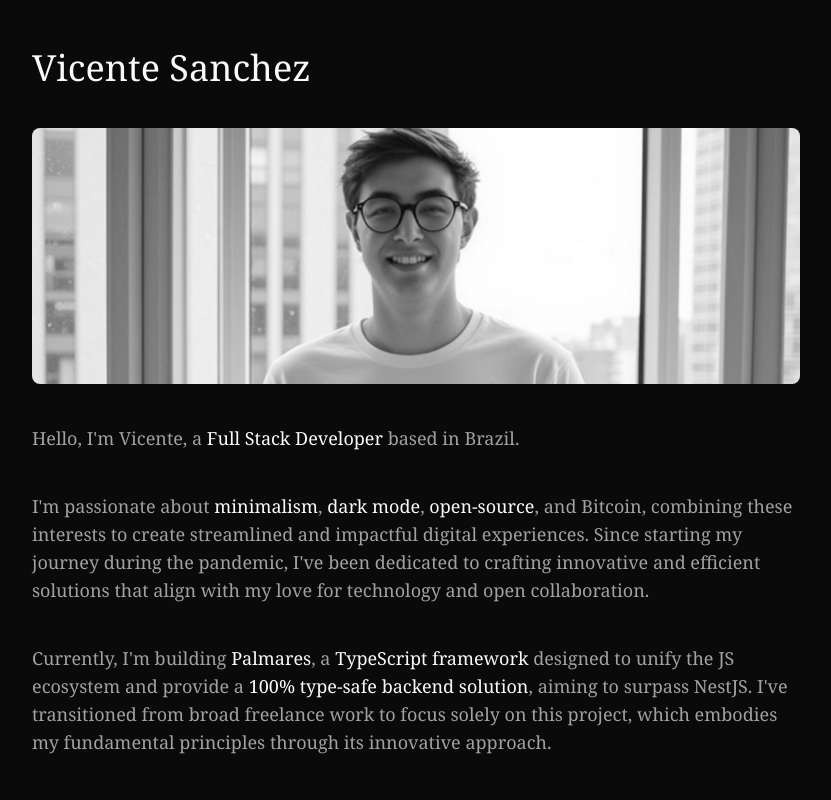
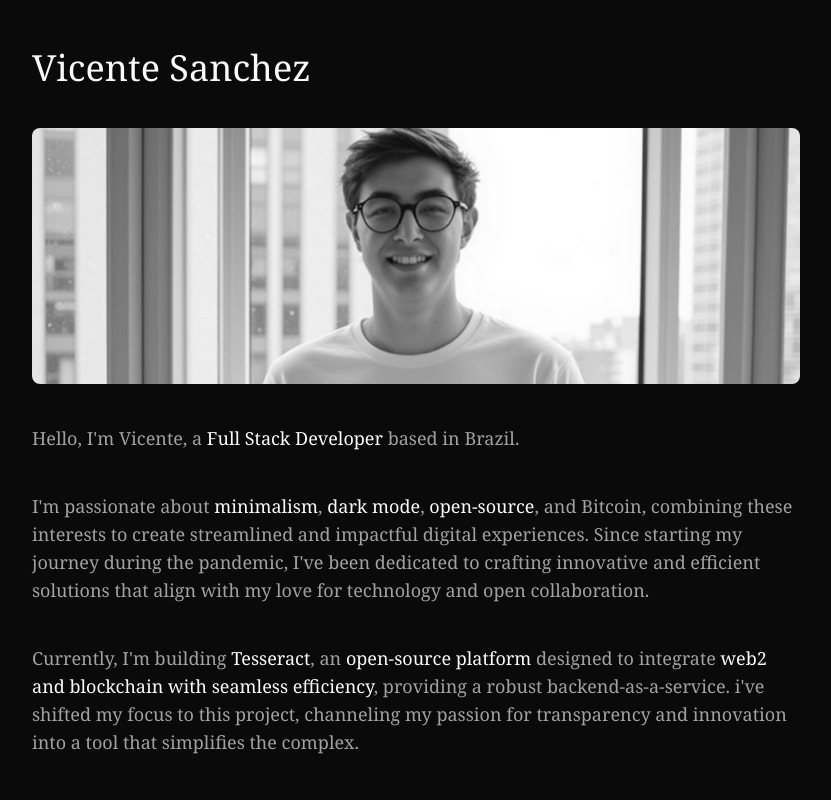
Before and after one commit to Vicentesan/vicentesan.dev, a Next.js app: page / in a window 1280 px wide. Shown: the top 800 px of the page, without its empty margins (224-1055 px from the left). Built offline with nearby package versions, Linux system fonts and the light colour scheme.

Commit message:
chore: same

```diff
--- a/src/app/page.tsx
+++ b/src/app/page.tsx
@@ -53,19 +53,19 @@ export default function Home() {
         <p className="text-muted-foreground text-base font-medium md:text-lg">
           Currently, I&apos;m building{' '}
           <Link
-            href="https://palmaresjs.com/"
+            href="https://github.com/usetesseractdotco"
             className="text-foreground underline-offset-4 hover:underline"
           >
-            Palmares
+            Tesseract
           </Link>
-          , a <span className="text-foreground">TypeScript framework</span>{' '}
-          designed to unify the JS ecosystem and provide a{' '}
+          , an <span className="text-foreground">open-source platform</span>{' '}
+          designed to integrate{' '}
           <span className="text-foreground">
-            100% type-safe backend solution
+            web2 and blockchain with seamless efficiency
           </span>
-          , aiming to surpass NestJS. I&apos;ve transitioned from broad
-          freelance work to focus solely on this project, which embodies my
-          fundamental principles through its innovative approach.
+          , providing a robust backend-as-a-service. i&apos;ve shifted my focus
+          to this project, channeling my passion for transparency and innovation
+          into a tool that simplifies the complex.
         </p>
       </div>
 
```
